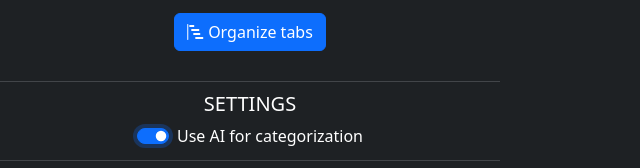
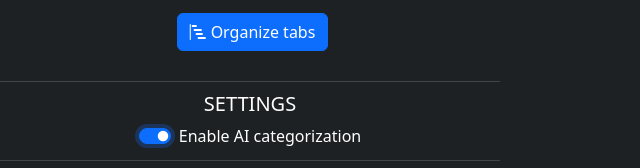
Before and after one commit to ButteredFire/declutter-inator, a browser extension: page index.html in a window 1280 px wide. Both pictures are taken after a click on the switch 153 px from the left and 553 px from the top of the page. Shown: the part 417-585 px from the top of the page, 0-640 px from the left. Drawn offline with Linux system fonts and the light colour scheme; no server answers.

Commit message:
Refactored code; Added switch functionality

```diff
--- a/index.html
+++ b/index.html
@@ -29,7 +29,9 @@
                 <div class="text">
                     <h3>No sections yet!</h3>
                     <p id="nonex-p"></p>
-                    <button id="orgTabsBtn" type="button" class="btn btn-primary">
+                    <button id="orgTabsBtn" type="button" class="btn btn-primary" style="display: none;">
+                    </button>
+                    <button id="useAIBtn" type="button" class="btn btn-primary" style="margin-left: 5px; display: none;">
                     </button>
                 </div>
             </div>
@@ -44,7 +46,7 @@
         <div style="display: flex; justify-content: center;">
             <div class="form-check form-switch">
                 <input class="form-check-input" type="checkbox" role="switch" id="checkbox-UseAI">
-                <label class="form-check-label" for="flexSwitchCheckDefault">Use AI for categorization</label>
+                <label class="form-check-label" for="flexSwitchCheckDefault">Enable AI categorization</label>
             </div>
         </div>
     </div>
--- a/scripts/css/style.css
+++ b/scripts/css/style.css
@@ -5,6 +5,26 @@
     --separator: #424549;
     --highlighted: #6e6f71;
 }
+
+/* width */
+::-webkit-scrollbar {
+    width: 5px;
+  }
+
+  /* Track */
+  ::-webkit-scrollbar-track {
+    background: var(--background-secondary);
+  }
+
+  /* Handle */
+  ::-webkit-scrollbar-thumb {
+    background: var(--background-primary);
+  }
+
+  /* Handle on hover */
+  ::-webkit-scrollbar-thumb:hover {
+    background: var(--background-primary);
+  }
 
 html {
     width: 500px;
--- a/scripts/js/index.js
+++ b/scripts/js/index.js
@@ -187,7 +187,7 @@ const chevronStates = {
     "true": "90deg",
     "false": "0deg"
 };
-let sectionID = 0;
+var sectionID = 0;
 
 //#endregion
 
@@ -466,18 +466,10 @@ class sectionGenerator  {
     }
 }
 
-function addSection() {
-    console.log("addSection()");
-}
-
-function initiateAnalysis(tabList) {
-    console.log("initiateAnalysis(tabList)");
-}
-
-
-let tabList = [];
-let a = {};
-document.addEventListener('DOMContentLoaded', () => {
+class tabsManager {
+    constructor() {
+        let temp = [];
+        // document.addEventListener('DOMContentLoaded', () => {});
         /*
         Documentation: https://developer.chrome.com/docs/extensions/reference/api/tabs
         */
@@ -487,45 +479,83 @@ document.addEventListener('DOMContentLoaded', () => {
                 let title = tab.title;
                 let url = tab.url;
                 //console.log(`[FavIcon: ${favIconUrl} || URL: ${url}] ${title}`);
-            tabList.push(
+                temp.push(
                     {"name": title, "icon": favIconUrl, "url": url}
                 );
             });
 
         });
-});
 
-// TODO: Implement logic for AI categorization on/off toggle
-let checkboxUseAI = document.getElementById("checkbox-UseAI");
+        this.tabList = temp;
+    }
 
-let nonExParagraph = document.getElementById("nonex-p");
-let orgTabsBtn = document.getElementById("orgTabsBtn");
+    getTabList() {
+        return this.tabList;
+    }
+}
 
-// TODO: Imeplement logic for div change depending on AI categorization feature status (on/off)
-if (false) {
-    nonExParagraph.innerHTML = "Start categorizing your tabs by adding a section below.";
+function addSection() {
+    const tabs = new tabsManager();
+    const tabList = tabs.getTabList();
+    console.log("ADD_SECTIONS");
+    console.log(tabList);
+}
+
+function initiateAnalysis() {
+    const tabs = new tabsManager();
+    const tabList = tabs.getTabList();
+    console.log("INITIATE_ANALYSIS");
+    console.log(tabList);
+}
+
+
+
+
+
+var nonExParagraph = document.getElementById("nonex-p");
+var orgTabsBtn = document.getElementById("orgTabsBtn");
+var useAIBtn = document.getElementById("useAIBtn");
+var btnIcon = document.createElement("i");
+var btnText = document.createElement("span");
 
 orgTabsBtn.innerHTML = "Add section";
 orgTabsBtn.addEventListener("click", () => {
     addSection();
 });
-}
-else {
-    nonExParagraph.innerHTML = "Let AI do the heavy work for you and organize your tabs!";
-
-    let btnIcon = document.createElement("i");
-    let btnText = document.createElement("span");
 
 btnIcon.className = "bi bi-bar-chart-steps";
 btnText.style.marginLeft = "5px";
 btnText.innerHTML = "Organize tabs";
+useAIBtn.appendChild(btnIcon);
+useAIBtn.appendChild(btnText);
+useAIBtn.addEventListener("click", () => {
+    initiateAnalysis();
+});
 
-    orgTabsBtn.appendChild(btnIcon);
-    orgTabsBtn.appendChild(btnText);
-    orgTabsBtn.addEventListener("click", () => {
-        initiateAnalysis(tabList);
+
+var checkboxUseAI = document.getElementById("checkbox-UseAI");
+checkboxUseAI.checked = false; // Sets default state
+updateUI(false);               // Sets default state
+checkboxUseAI.addEventListener("change", () => {
+    updateUI(checkboxUseAI.checked);
 });
+
+function updateUI(AIEnabled) {
+    nonExParagraph.innerHTML = "";
+
+    if (AIEnabled) {
+        nonExParagraph.innerHTML = "Let AI do the heavy work for you and organize your tabs!";
+        useAIBtn.style.display = "inline-flex";
+        orgTabsBtn.style.display = "none";
     }
+    else {
+        nonExParagraph.innerHTML = "Start categorizing your tabs by adding a section below.";
+        orgTabsBtn.style.display = "inline-flex";
+        useAIBtn.style.display = "none";
+    }
+}
+
+
 
 //#region Function Executions
 
```
Lines whose indentation alone changed are shown as unchanged.
